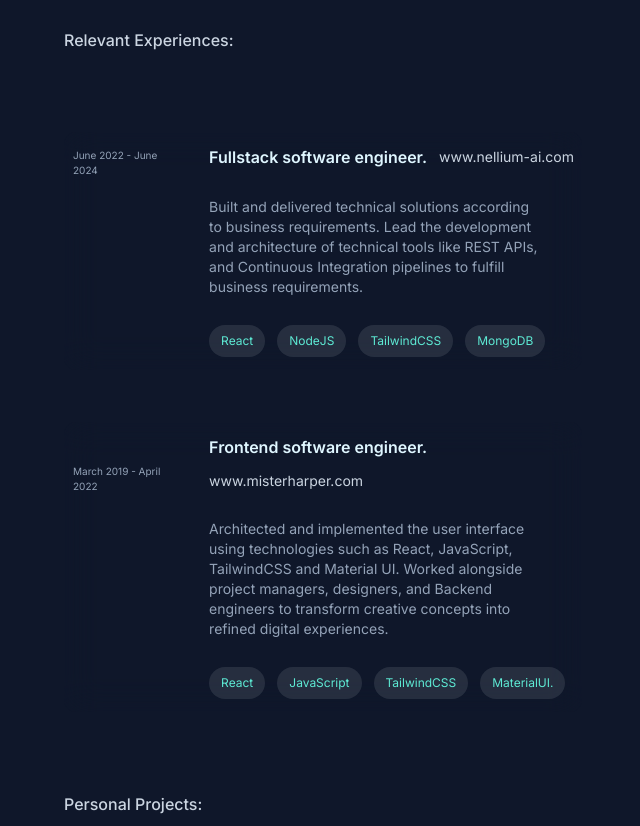
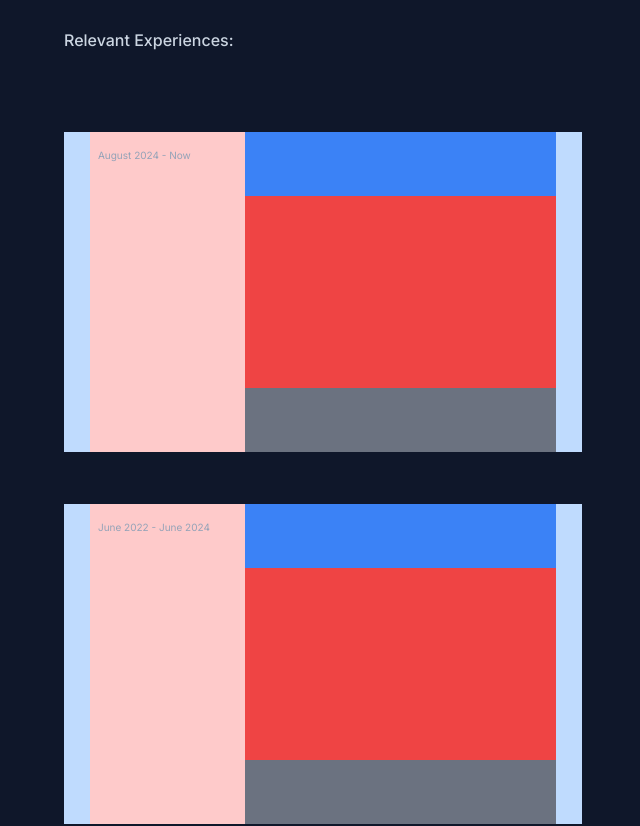
Before and after one commit to Sergyoubi/Portfolio, a Next.js app: page / in a window 1280 px wide. Shown: the part 840-1666 px from the top of the page, without its empty margins (640-1280 px from the left). Built offline with nearby package versions, Linux system fonts and the light colour scheme.

Commit message:
updated layout in JobDescription component

```diff
--- a/app/globals.css
+++ b/app/globals.css
@@ -24,7 +24,7 @@
 }
 
 .glassmorphisme {
-  @apply bg-white bg-opacity-[0.04] lg:bg-opacity-[0] hover:bg-opacity-5 backdrop-filter backdrop-blur-lg border border-transparent hover:border-gray-800 rounded-xl gap-5 transition ease-in-out duration-500;
+  @apply bg-opacity-[0.04] lg:bg-opacity-[0] hover:bg-opacity-5 backdrop-filter backdrop-blur-lg border border-transparent hover:border-gray-800 rounded-xl gap-5 transition ease-in-out duration-500;
 }
 
 .project {
--- a/components/JobDescription.tsx
+++ b/components/JobDescription.tsx
@@ -8,14 +8,32 @@ const JobDescription = ({
   tech,
 }: ExperienceProps) => {
   return (
-    <section className="w-[95%] lg:w-[90%] flex-center glassmorphisme my-3 hover:cursor-pointer">
-      <div className="w-[25%] h-full hidden lg:flex justify-center items-start">
-        <div className="w-full h-[20%]flex-center">
-          <p className="text-[10px] text-slate-400 mx-2 mb-[142%]">{date}</p>
+    <section className="w-[95%] lg:w-[90%] h-[40vh] bg-blue-200 flex-center my-3 hover:cursor-pointer">
+      <div className="w-[30%] h-full bg-red-200 flex justify-start items-start">
+        <p className="text-[10px] text-slate-400 mx-2 relative top-[5%]">
+          {date}
+        </p>
+      </div>
+      <div className="w-[60%] h-full  flex flex-col justify-center items-center">
+        <div className="w-full h-[20%] bg-blue-500"></div>
+        <div className="w-full h-[60%] bg-red-500"></div>
+        <div className="w-full h-[20%] bg-gray-500"></div>
+      </div>
+    </section>
+  );
+};
+
+export default JobDescription;
+
+/*
+
+<div className="w-[25%] h-full hidden lg:flex justify-center items-center">
+        <div className="w-full h-[30vh] bg-blue-400 flex justify-center items-start">
+          <p className="text-[10px] text-slate-400 mx-2 relative">{date}</p>
         </div>
       </div>
       <div className="w-[75%] h-[80%] flex flex-col justify-center items-start gap-7">
-        <div className="w-full flex justify-start items-center flex-wrap gap-3 mt-3">
+        <div className="w-full h-[20%] bg-red-300 flex justify-start items-center flex-wrap gap-3 mt-3">
           <p className="text-[#DFF6FF] text-sm lg:text-base font-semibold">
             {title}
           </p>
@@ -29,10 +47,10 @@ const JobDescription = ({
           </Link>
           <p className="text-[10px] text-slate-400 lg:hidden">({date})</p>
         </div>
-        <article className="w-[90%] text-slate-400 text-sm font-normal select-none">
+        <article className="w-[90%] h-[60%] bg-green-400 text-slate-400 text-sm font-normal select-none">
           {jobDescription}
         </article>
-        <div className="w-full flex justify-start items-center mb-3 gap-3 flex-wrap">
+        <div className="w-full h-[20%] bg-blue-400 flex justify-start items-center mb-3 gap-3 flex-wrap">
           {tech.map((item, index) => (
             <p
               key={index}
@@ -43,8 +61,5 @@ const JobDescription = ({
           ))}
         </div>
       </div>
-    </section>
-  );
-};
 
-export default JobDescription;
+*/
--- a/constant/constant.ts
+++ b/constant/constant.ts
@@ -1,4 +1,12 @@
 export const experiences = [
+  {
+    date: " August 2024 - Now",
+    title: "Fullstack software engineer.",
+    company: "RMT IT Solutions",
+    jobDescription:
+      "Develop and collaborate with other developers to maintain code for client websites primarily using NextJS, JavaScript, TailwindCSS, PHP, VueJS,...",
+    tech: ["NextJS", "JavaScript", "TailwindCSS", "VueJS"],
+  },
   {
     date: "June 2022 - June 2024",
     title: "Fullstack software engineer.",
```
